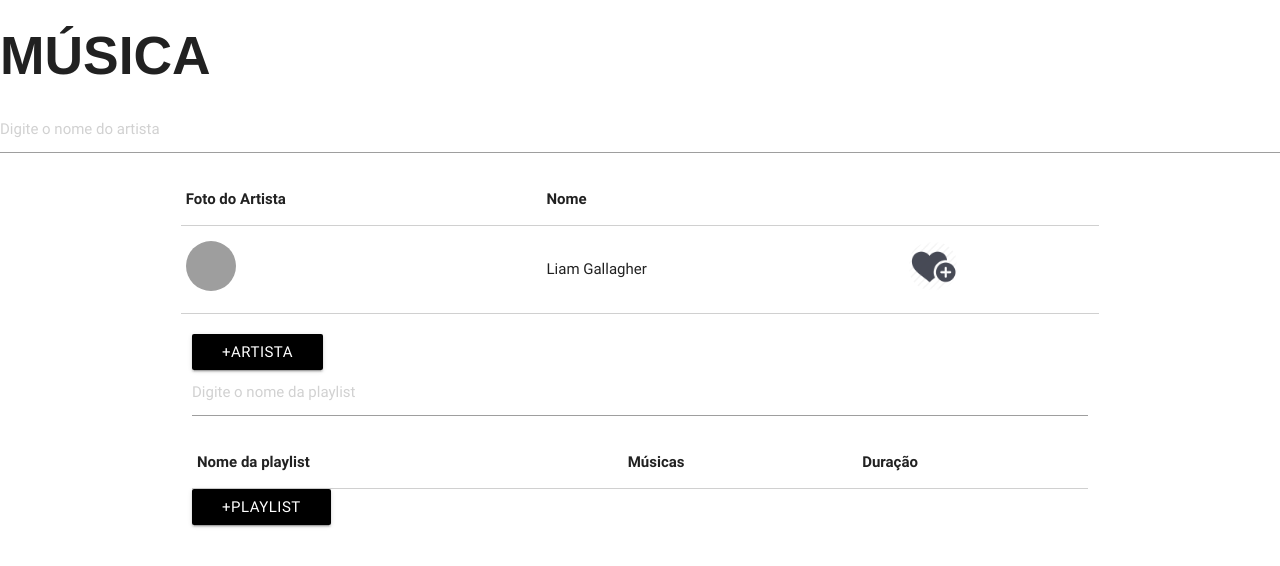
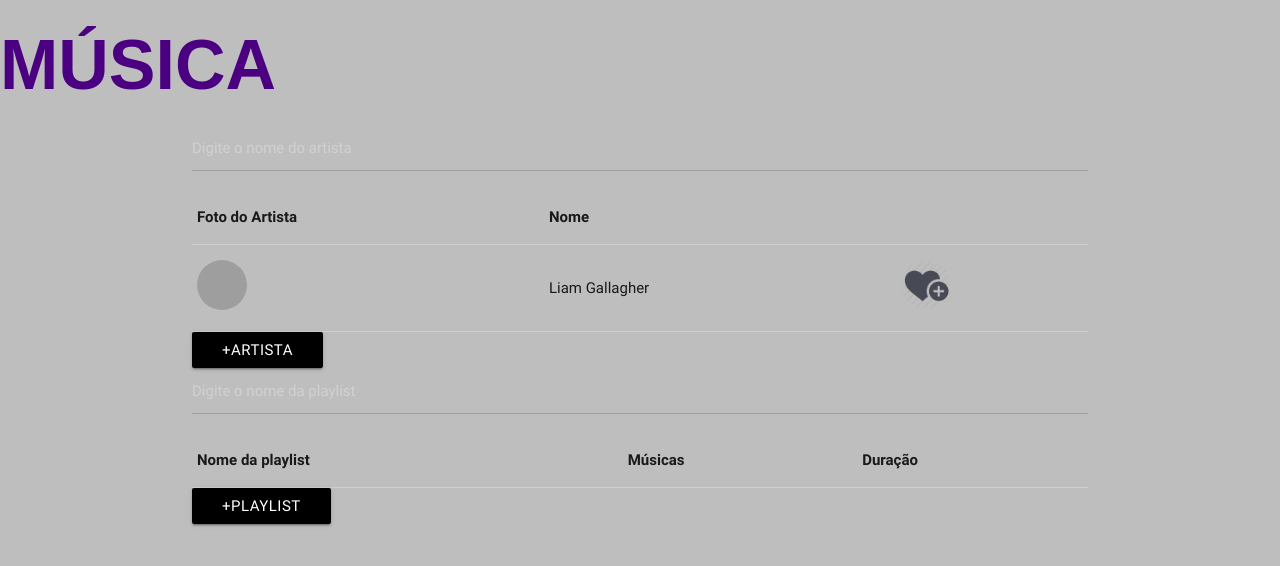
Before and after one commit to Docinho/SIlab1-2, a plain HTML site: page index.html in a window 1280 px wide. Drawn offline with nearby package versions, Linux system fonts and the light colour scheme; grey boxes are pictures that could not be loaded.

Commit message:
apanhando do css

```diff
--- a/css/estilo.css
+++ b/css/estilo.css
@@ -1,7 +1,25 @@
 @charset "UTF-8";
 
 h2 {
-  font-family: 'Julius Sans One', sans-serif;
+	font-size: 70px;
+  font-weight: bold;
+	color: #4B0082;
+	text-align: left;
+	font-family: 'Julius Sans One', sans-serif;
+	/*text-shadow: 3px 3px #ff0000;*/
+
+}
+
+body {
+  background-color: rgb(190,190,190);
+}
+
+tabelas {
+  background-color: rgb(112,128,144);
+}
+barra-perquisa {
+  font-weight: bold;
+  color: #000000;
 }
 td img {
   width: 50px;
--- a/index.html
+++ b/index.html
@@ -25,15 +25,17 @@
 
     <header>
       <div class="titulo">
-        <h2> <b>MÚSICA</b></h2> <!--mostra a informação quando ela estiver carregada não aparecendo "{{titulo}}" no delay, por exemplo  -->
+        <h2><bold>MÚSICA</bold></h2> <!--mostra a informação quando ela estiver carregada não aparecendo "{{titulo}}" no delay, por exemplo  -->
       </div>
-      <input type="text" name="" ng-modeL="procurado.nome_artista" placeholder="Digite o nome do artista">
     </header>
 
 <main class="container">
 
 <div>
-  <div class="row">
+  <div class = "barra-pesquisa">
+    <input type="text" name="" ng-modeL="procurado.nome_artista" placeholder="Digite o nome do artista">
+  </div>
+  <div class="tabelas">
     <table class="bordered">
     <thead>
     	<tr>
@@ -59,7 +61,7 @@
 </div>
 
 
-  <div class="">
+  <div class="tabela">
     <input type="text" name="" ng-modeL="procurado.nome_playlist" placeholder="Digite o nome da playlist">
     <table>
       <thead>
@@ -102,6 +104,7 @@
         </table>
       </div>
     </div>
+
     <div class="modal-footer">
       <!-- Avalia artista -->
       <a class='dropdown-button btn blue' data-activates='dropdown1'>Avalie o Artista!</a>
```
